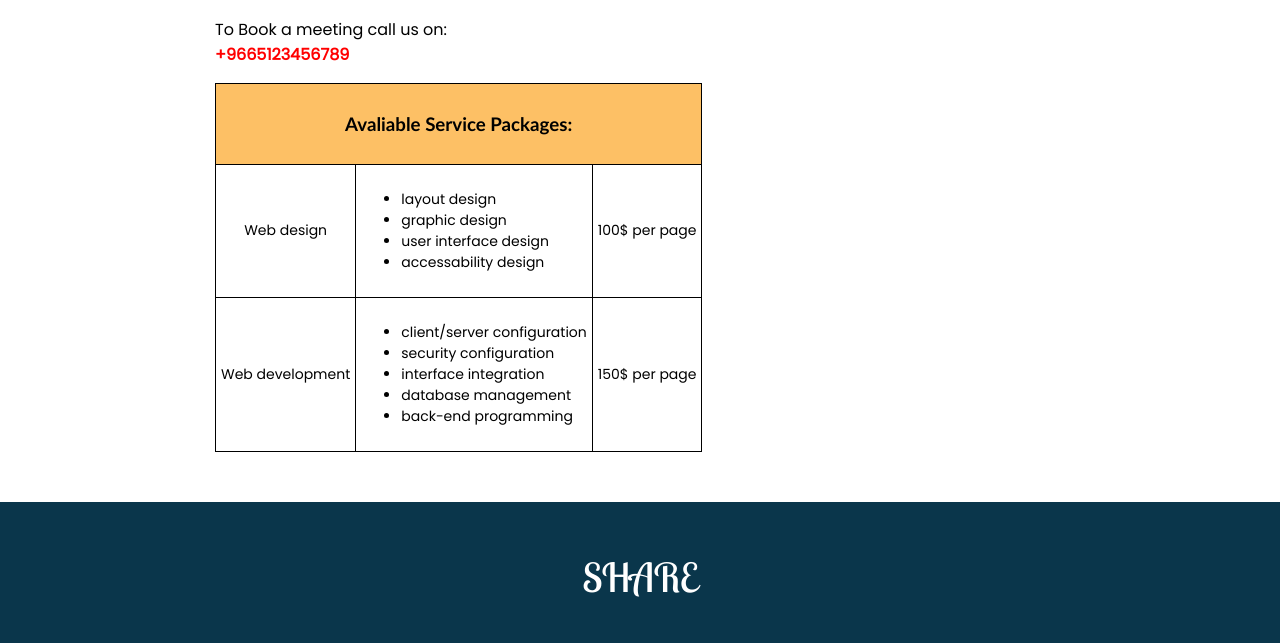
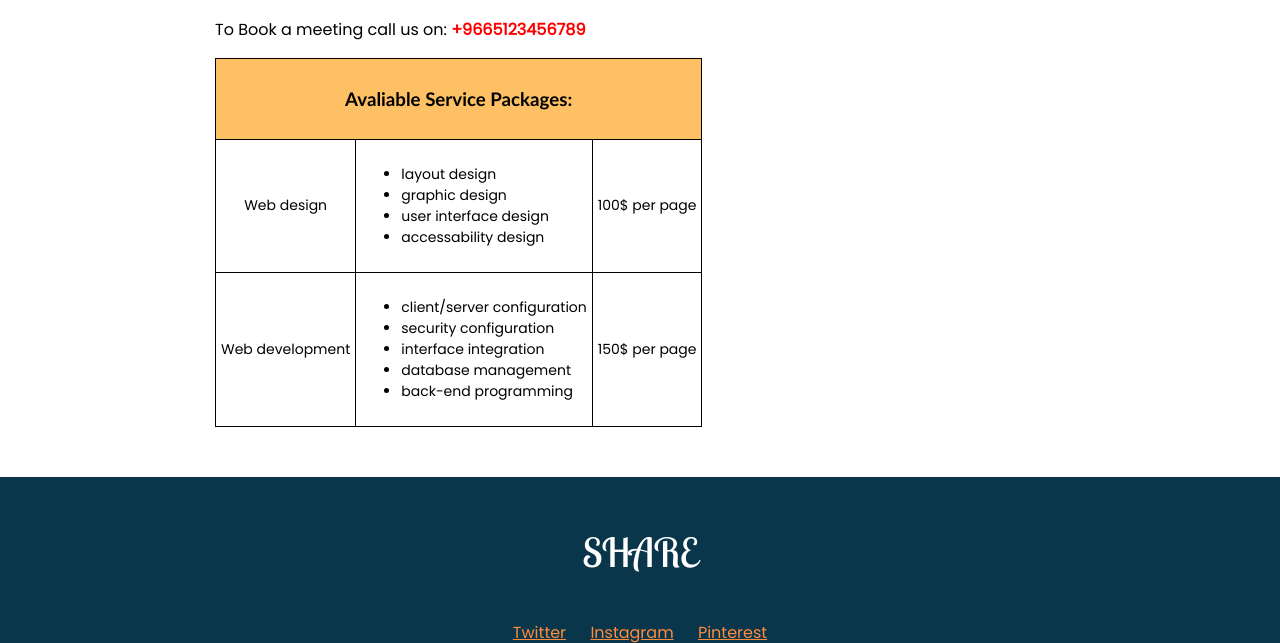
Before and after one commit to raghadt/CPCS403-Project-Simple-Website, a plain HTML site: page order.html in a window 1280 px wide. Shown: the part 457-1100 px from the top of the page. Drawn offline with Linux system fonts and the light colour scheme.

Commit message:
added span

```diff
--- a/order.html
+++ b/order.html
@@ -45,7 +45,7 @@
 
       <p>
             <h2>Order Now!</h2>
-            <div>To Book a meeting call us on:<div style="color:red; font-size:16px"><b>+9665123456789</b></div></div>
+            <div>To Book a meeting call us on:<span style="color:red; font-size:16px"><b> +9665123456789</b></span></div>
       </p>
             <table class="table">
               <tr>
```
